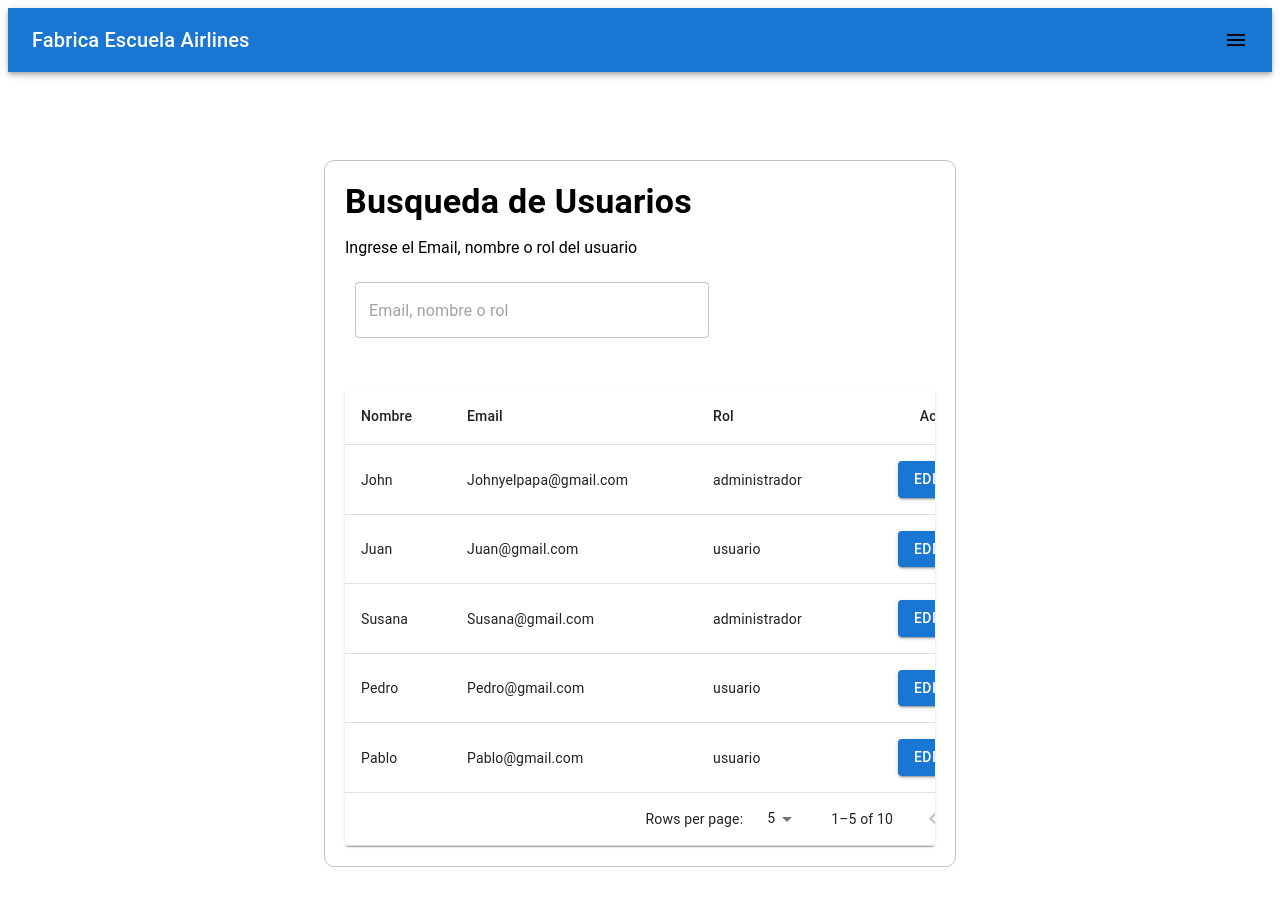
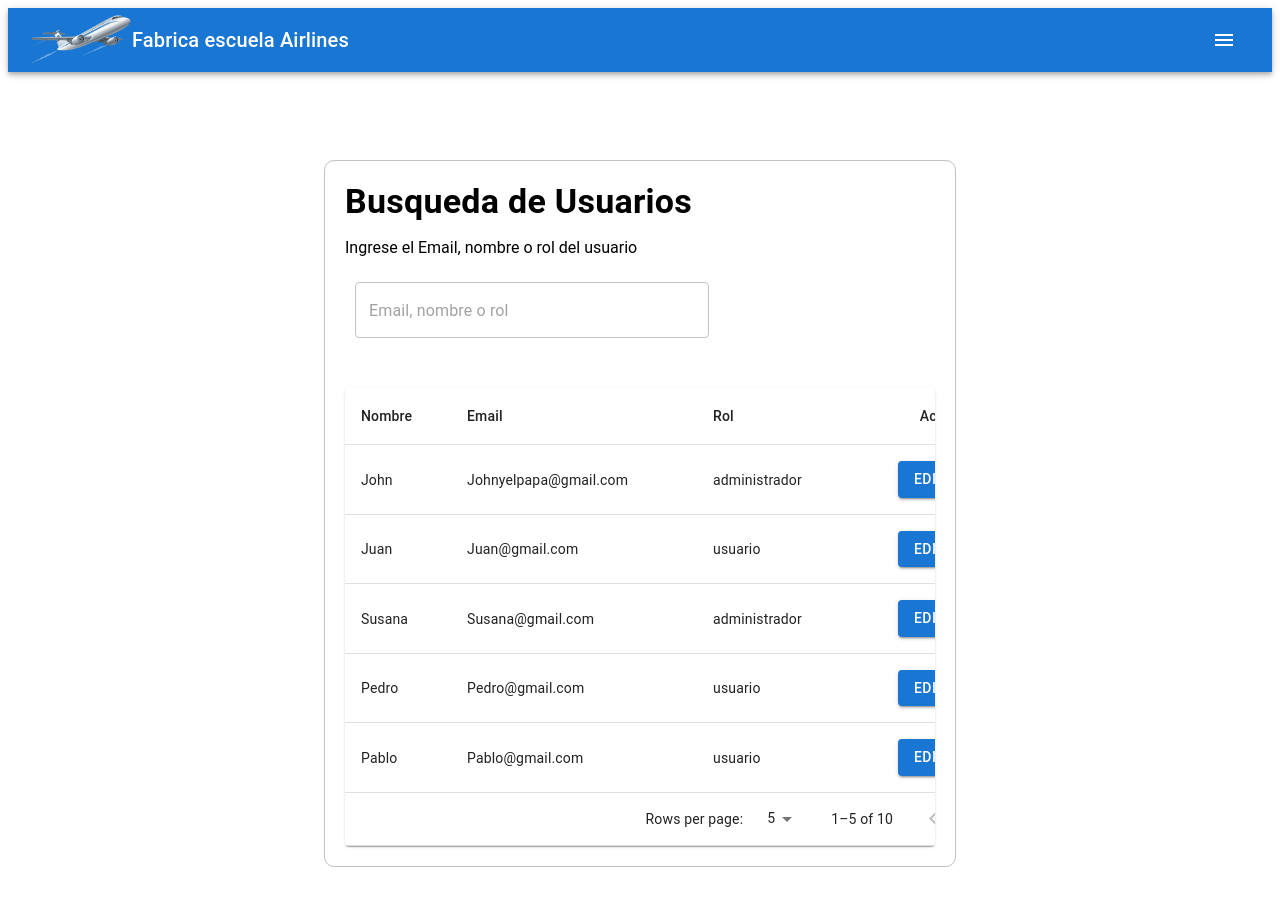
Before and after one commit to manuelRestrep0/frontend-presencial, a Next.js app: page /auth-B/authorization in a window 1280 px wide. Shown: the top 906 px of the page. Built offline with nearby package versions, Linux system fonts and the light colour scheme.

Commit message:
navbar nueva, con menu de opciones y mejores estilos

```diff
--- a/components/Navbar.tsx
+++ b/components/Navbar.tsx
@@ -1,17 +1,73 @@
-import { AppBar, Toolbar, Typography} from '@mui/material';
-import React from 'react';
+import * as React from 'react';
+import AppBar from '@mui/material/AppBar';
+import Box from '@mui/material/Box';
+import BackgroundImage from "../app/assets/asset-avion.png";
+import Toolbar from '@mui/material/Toolbar';
+import Typography from '@mui/material/Typography';
+import IconButton from '@mui/material/IconButton';
+import MenuIcon from '@mui/icons-material/Menu';
+import MenuItem from '@mui/material/MenuItem';
+import Menu from '@mui/material/Menu';
 
-export const Navbar = () => {
+
+
+export default function MenuAppBar() {
+  const [auth, setAuth] = React.useState(true);
+  const [anchorEl, setAnchorEl] = React.useState<null | HTMLElement>(null);
+
+
+  const handleMenu = (event: React.MouseEvent<HTMLElement>) => {
+    setAnchorEl(event.currentTarget);
+  };
+
+  const handleClose = () => {
+    setAnchorEl(null);
+  };
+
   return (
+    <Box sx={{ flexGrow: 1 }}>
       <AppBar position="static">
         <Toolbar>
+        <img src={BackgroundImage.src} alt="Logo" style={{ width: '100px', height: 'auto' }} />
           <Typography variant="h6" component="div" sx={{ flexGrow: 1 }}>
-          Fabrica Escuela Airlines
+            Fabrica escuela Airlines
           </Typography>
-        <svg xmlns="http://www.w3.org/2000/svg" height="24" viewBox="0 0 24 24" width="24"><path d="M0 0h24v24H0z" fill="none"/><path d="M3 18h18v-2H3v2zm0-5h18v-2H3v2zm0-7v2h18V6H3z"/></svg>
+          {auth && (
+            <div>
+              <IconButton
+                size="large"
+                aria-label="menu"
+                aria-controls="menu-appbar"
+                aria-haspopup="true"
+                onClick={handleMenu}
+                color="inherit"
+              >
+                <MenuIcon />
+              </IconButton>
+              <Menu
+                id="menu-appbar"
+                anchorEl={anchorEl}
+                anchorOrigin={{
+                  vertical: 'top',
+                  horizontal: 'right',
+                }}
+                keepMounted
+                transformOrigin={{
+                  vertical: 'top',
+                  horizontal: 'right',
+                }}
+                open={Boolean(anchorEl)}
+                onClose={handleClose}
+              >
+                <MenuItem onClick={handleClose}>Gestion de Roles</MenuItem>
+                <MenuItem onClick={handleClose}>Reservas</MenuItem>
+                <MenuItem onClick={handleClose}>Vuelos</MenuItem>
+                <MenuItem onClick={handleClose}>Perfil</MenuItem>
+              </Menu>
+            </div>
+          )}
         </Toolbar>
       </AppBar>
+    </Box>
   );
-};
-
-export default Navbar;
+}
--- a/package.json
+++ b/package.json
@@ -25,7 +25,8 @@
   "dependencies": {
     "@emotion/react": "^11.11.4",
     "@emotion/styled": "^11.11.5",
-    "@mui/material": "^5.15.15",
+    "@mui/icons-material": "^5.15.17",
+    "@mui/material": "^5.15.17",
     "@next/bundle-analyzer": "^14.0.3",
     "@radix-ui/react-accordion": "^1.1.2",
     "@radix-ui/react-checkbox": "^1.0.4",
```
Also changed, not shown: app/auth-B/login/page.tsx (+21 -2 lines), 1 other file (tests, documents, lock files or other folders). Lines whose indentation alone changed are shown as unchanged.
